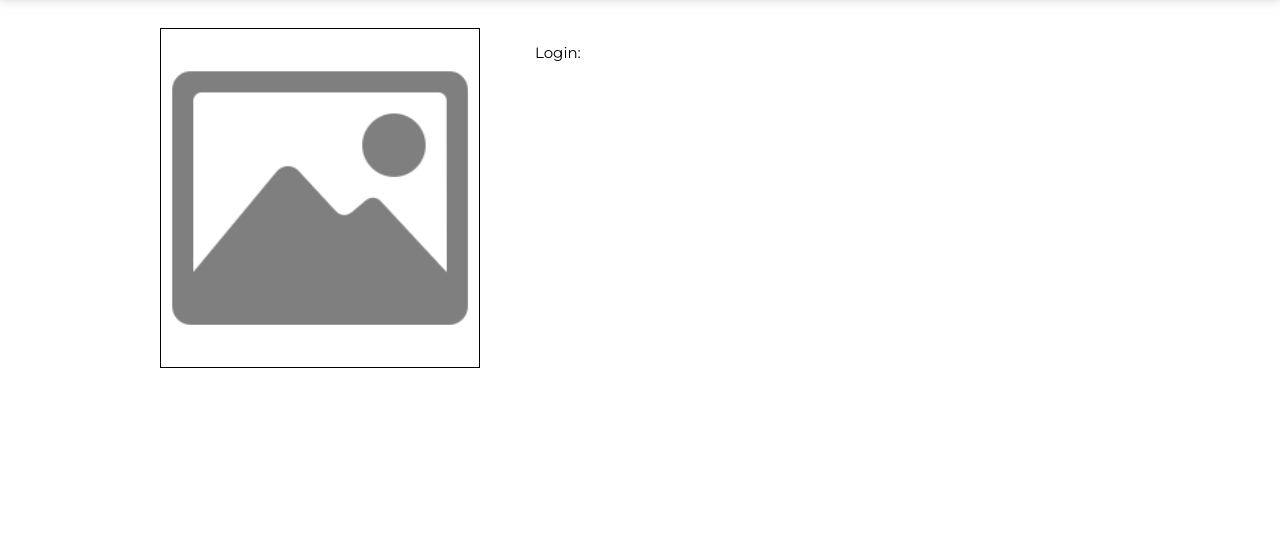
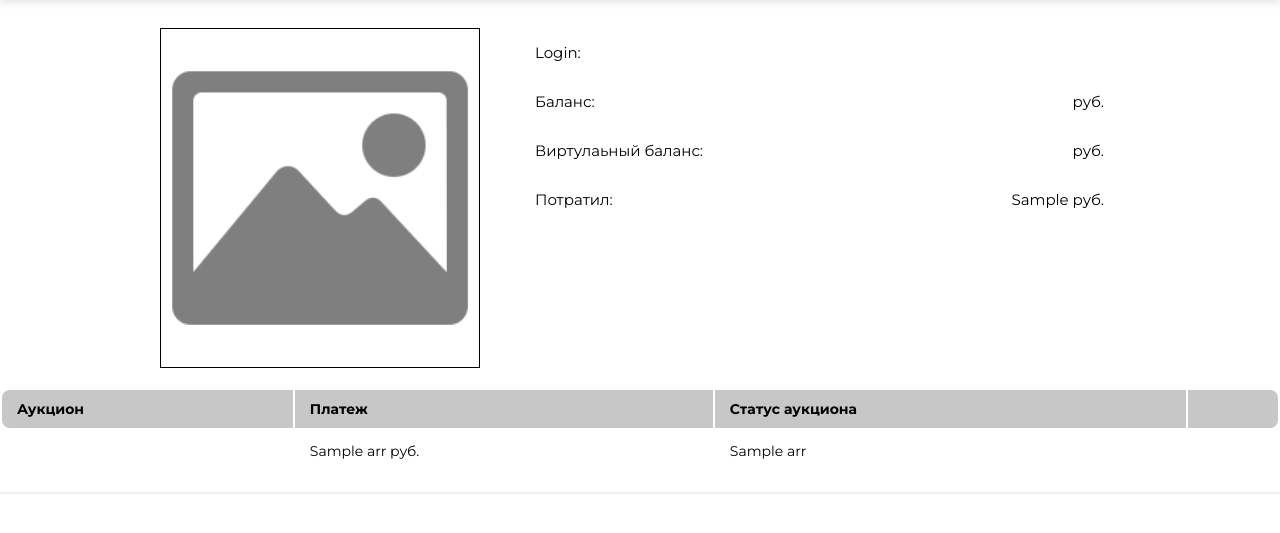
Before and after one commit to zzqar/auction_symfony, a Symfony app: template templates/user/index.html.twig in a window 1280 px wide. Shown: the part 62-595 px from the top of the page. Run offline with Twig, Linux system fonts and the light colour scheme; the template is opened without the code that fills it: most values are stand-ins (such as "Sample title", 1, 10 or a date in 2020); some libraries are stand-ins or nearby versions.

Commit message:
add info about goods for user

```diff
--- a/templates/good_view/index.html.twig
+++ b/templates/good_view/index.html.twig
@@ -99,6 +99,6 @@
         <tbody>
     </table>
     <hr>
-    </div>
+
 
 {% endblock %}
--- a/templates/user/index.html.twig
+++ b/templates/user/index.html.twig
@@ -22,6 +22,18 @@
                 <div class="prof_inf">
                     <p class="">Login: </p>
                     <p>{{ userE.getUsername() }}</p>
+                </div>
+                <div class="prof_inf">
+                    <p class="">Баланс: </p>
+                    <p>{{ userE.getBalance() }} руб.</p>
+                </div>
+                <div class="prof_inf">
+                    <p class="">Виртулаьный баланс: </p>
+                    <p>{{ userE.getVirBalance() }} руб.</p>
+                </div>
+                <div class="prof_inf">
+                    <p class="">Потратил: </p>
+                    <p>{{SpentMoney }} руб.</p>
                 </div>
 
                 <div class="prof_inf btw_con">
@@ -50,4 +62,30 @@
         <hr>
         {{ form_end(userForm) }}
     {% endif %}
+
+
+
+    <table class="main_rows">
+        <thead class="name_rows">
+        <tr>
+            <th>Аукцион</th>
+            <th>Платеж</th>
+            <th>Статус аукциона</th>
+            <th></th>
+        <tr>
+        </thead>
+        <tbody>
+
+        {% for a  in arr %}
+            <tr class ="boss_index_table_offline">
+
+                <td> <a href="/good/view/{{ a.0.getId() }}" class = " "> {{ a.0.getName() }}</a></td>
+                <td>{{ a.1 }} руб.</td>
+                <td>{{ a.2 }} </td>
+                <td><b>{% if a.3 == userE %} Выйгран {% endif %}</b></td>
+            </tr>
+        {% endfor %}
+        <tbody>
+    </table>
+    <hr>
 {% endblock %}
```
Also changed, not shown: src/Controller/UserController.php (+33 -1 lines), src/Repository/TransactionRepository.php (+18 -29 lines).
